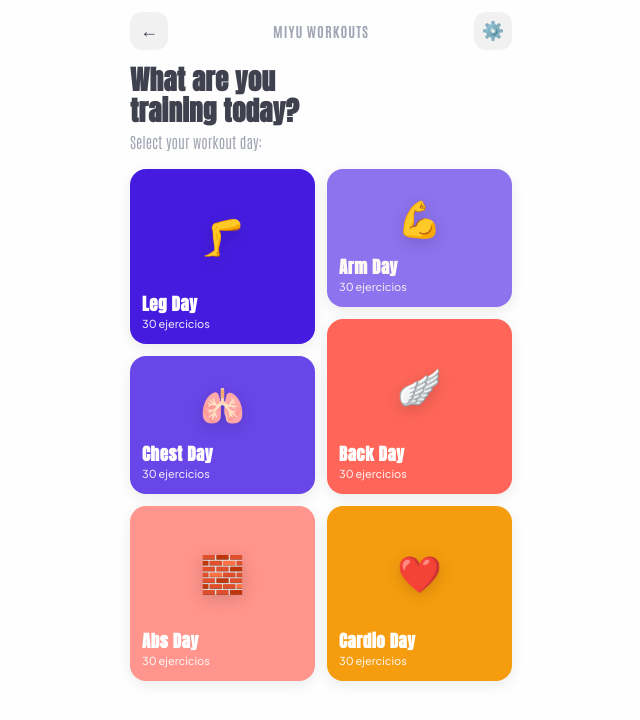
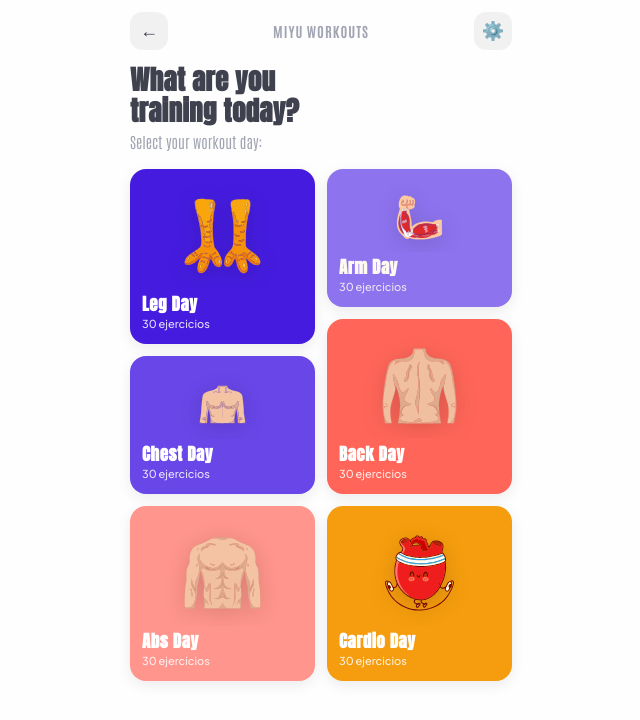
Before and after one commit to itxmayuu/MIYU, a plain HTML site: page index.html in a window 1280 px wide. Both pictures are taken after a click on the button "GET STARTED". Shown: the whole page, without its empty margins (319-959 px from the left). Drawn offline with Linux system fonts and the light colour scheme.

Commit message:
Conectar ilustraciones vectoriales SVG oficiales en las 6 tarjetas de entrenamiento

```diff
--- a/index.html
+++ b/index.html
@@ -18,7 +18,7 @@
   <link rel="preconnect" href="https://fonts.gstatic.com" crossorigin>
   <link href="https://fonts.googleapis.com/css2?family=Anton&family=Antonio:wght@300;600;700&family=Plus+Jakarta+Sans:wght@400;500;600;700&display=swap" rel="stylesheet">
 
-  <link rel="stylesheet" href="styles.css?v=7">
+  <link rel="stylesheet" href="styles.css?v=8">
 </head>
 <body>
 
@@ -92,7 +92,7 @@
       <div class="masonry-col">
         <div class="workout-card card-leg" data-group-id="piernas">
           <div class="card-art-area">
-            <div class="card-art-icon">🦵</div>
+            <img src="assets/topics/leg.svg" class="card-art-img" alt="Leg Day">
           </div>
           <div class="card-footer">
             <h3 class="card-title">Leg Day</h3>
@@ -102,7 +102,7 @@
 
         <div class="workout-card card-chest" data-group-id="pecho">
           <div class="card-art-area">
-            <div class="card-art-icon">🫁</div>
+            <img src="assets/topics/chest.svg" class="card-art-img" alt="Chest Day">
           </div>
           <div class="card-footer">
             <h3 class="card-title">Chest Day</h3>
@@ -112,7 +112,7 @@
 
         <div class="workout-card card-abs" data-group-id="abdomen">
           <div class="card-art-area">
-            <div class="card-art-icon">🧱</div>
+            <img src="assets/topics/abs.svg" class="card-art-img" alt="Abs Day">
           </div>
           <div class="card-footer">
             <h3 class="card-title">Abs Day</h3>
@@ -125,7 +125,7 @@
       <div class="masonry-col">
         <div class="workout-card card-arm" data-group-id="brazos">
           <div class="card-art-area">
-            <div class="card-art-icon">💪</div>
+            <img src="assets/topics/arm.svg" class="card-art-img" alt="Arm Day">
           </div>
           <div class="card-footer">
             <h3 class="card-title">Arm Day</h3>
@@ -135,7 +135,7 @@
 
         <div class="workout-card card-back" data-group-id="espalda">
           <div class="card-art-area">
-            <div class="card-art-icon">🪽</div>
+            <img src="assets/topics/back.svg" class="card-art-img" alt="Back Day">
           </div>
           <div class="card-footer">
             <h3 class="card-title">Back Day</h3>
@@ -145,7 +145,7 @@
 
         <div class="workout-card card-cardio" data-group-id="cardio">
           <div class="card-art-area">
-            <div class="card-art-icon">❤️</div>
+            <img src="assets/topics/cardio.svg" class="card-art-img" alt="Cardio Day">
           </div>
           <div class="card-footer">
             <h3 class="card-title">Cardio Day</h3>
--- a/styles.css
+++ b/styles.css
@@ -370,12 +370,29 @@ body {
   display: flex;
   align-items: center;
   justify-content: center;
+  overflow: hidden;
+  position: relative;
+  padding: 6px 0;
 }
 
-.card-art-icon {
-  font-size: 36px;
-  filter: drop-shadow(0 4px 8px rgba(0, 0, 0, 0.15));
-  transition: transform 0.2s ease;
+.card-art-img {
+  width: auto;
+  height: 100%;
+  max-height: 98px;
+  max-width: 90%;
+  object-fit: contain;
+  filter: drop-shadow(0 4px 10px rgba(0, 0, 0, 0.14));
+  transition: transform 0.25s cubic-bezier(0.16, 1, 0.3, 1);
+  display: block;
+}
+
+.card-arm .card-art-img,
+.card-chest .card-art-img {
+  max-height: 78px;
+}
+
+.workout-card:active .card-art-img {
+  transform: scale(1.06);
 }
 
 .card-footer {
```
Also changed, not shown: assets/topics/abs.svg (added), assets/topics/arm.svg (added), assets/topics/back.svg (added), assets/topics/cardio.svg (added), assets/topics/chest.svg (added), assets/topics/leg.svg (added).
